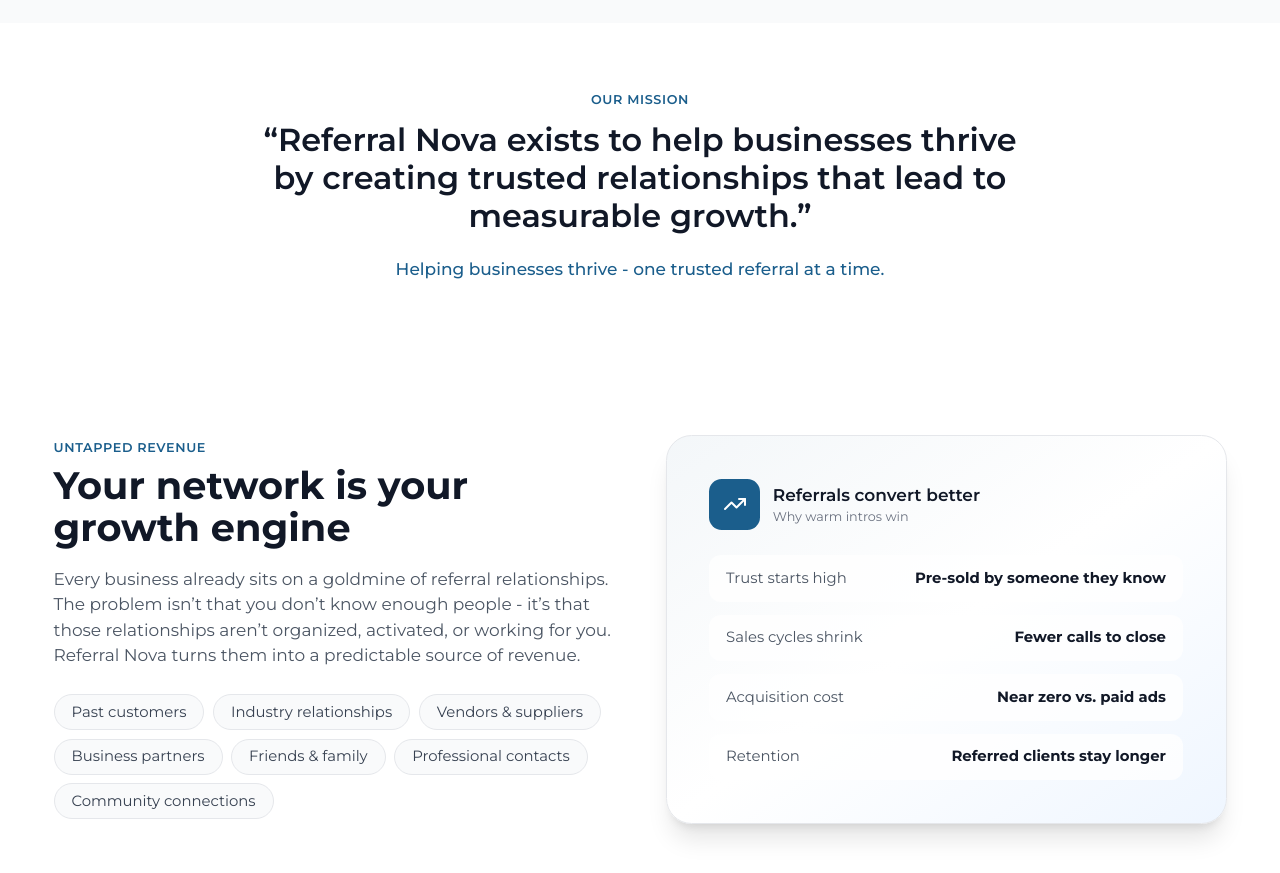
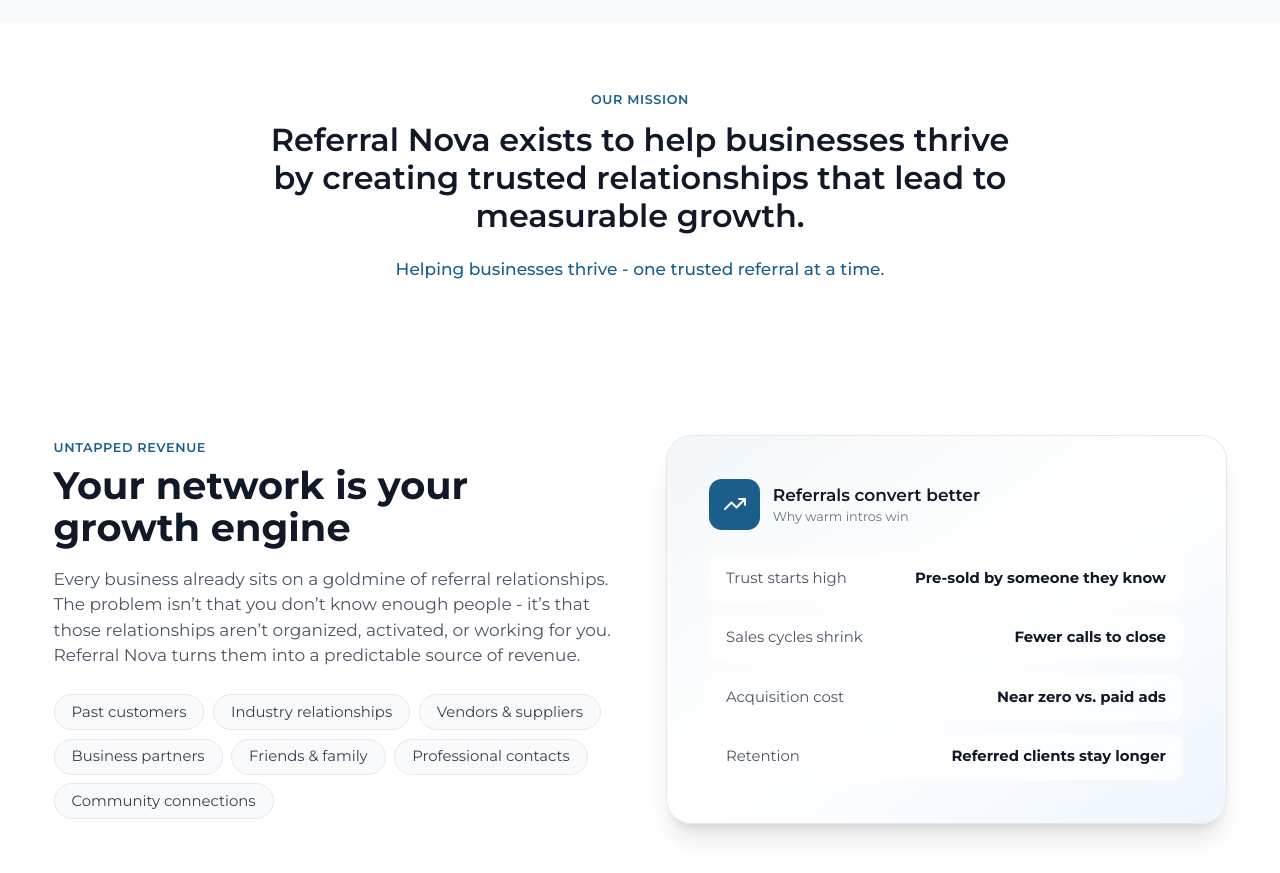
Before and after one commit to delta-teamx/referral_network_mvp, a Next.js app in the folder apps/web/: page / in a window 1280 px wide. Shown: the part 1740-2613 px from the top of the page. Built offline with nearby package versions, Linux system fonts and the light colour scheme; no server answers.

Commit message:
Homepage mission: drop the quotation marks
Co-Authored-By: Claude Fable 5 <noreply@anthropic.com>
Claude-Session: https://claude.ai/code/session_01CwEUGWY4UEhsP9ZEnjtX9y

```diff
--- a/apps/web/app/page.tsx
+++ b/apps/web/app/page.tsx
@@ -222,8 +222,8 @@ export default function HomePage() {
             Our mission
           </p>
           <p className="text-2xl font-semibold leading-snug text-gray-900 md:text-3xl">
-            &ldquo;Referral Nova exists to help businesses thrive by creating trusted
-            relationships that lead to measurable growth.&rdquo;
+            Referral Nova exists to help businesses thrive by creating trusted
+            relationships that lead to measurable growth.
           </p>
           <p className="mt-5 text-base font-medium text-primary">
             Helping businesses thrive - one trusted referral at a time.
```
Also changed, not shown: 146 other files (tests, documents, lock files or other folders).
